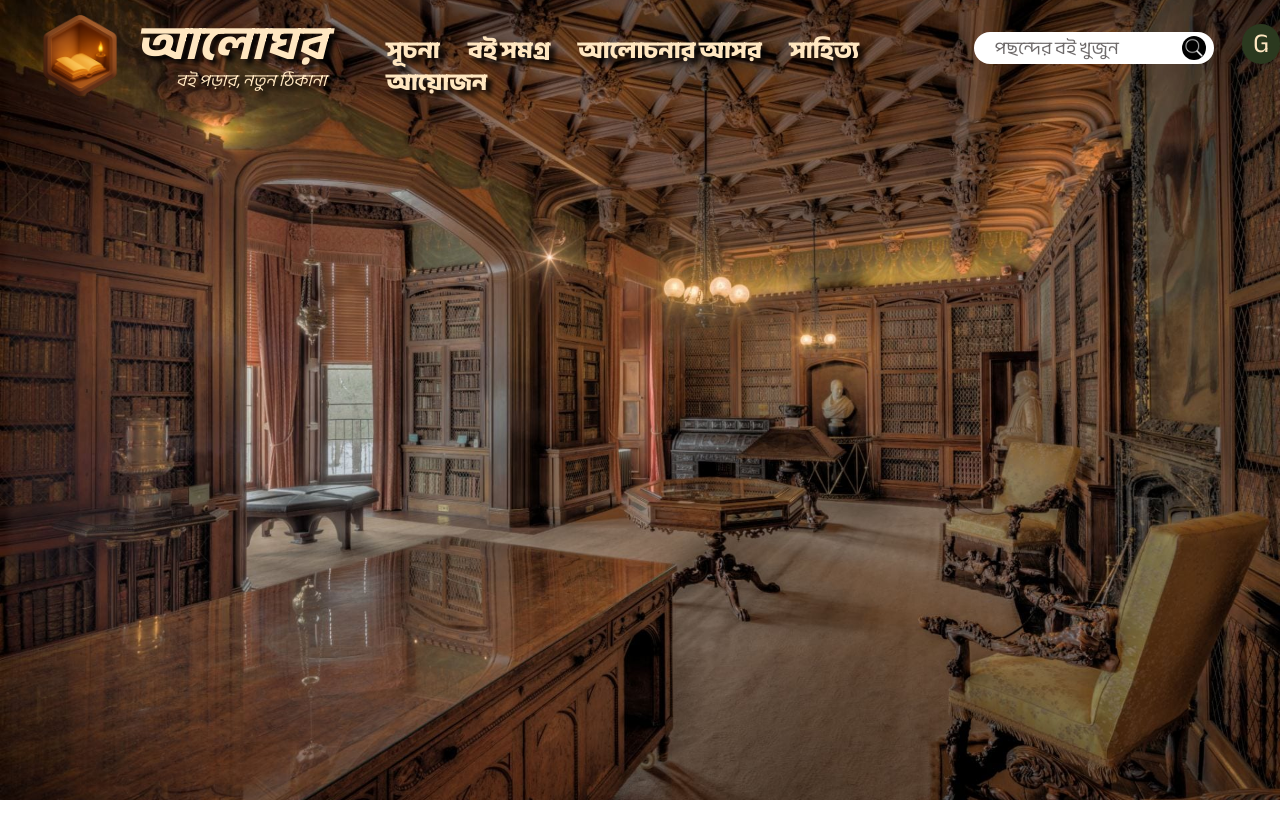
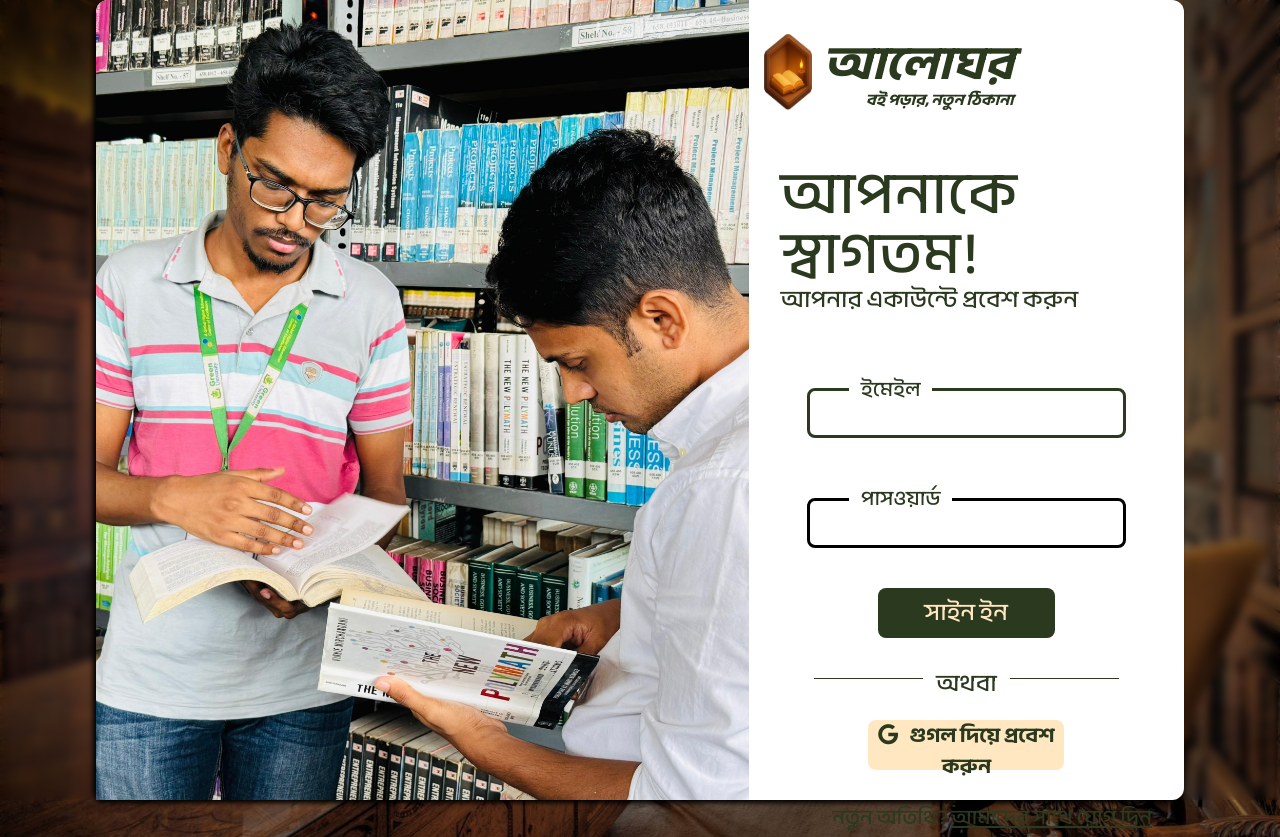
Before and after one commit to LTNEW52/Aloghor, a React (Vite) app in the folder Frontend/: page /User-Authentication in a window 1280 px wide. Before the commit the page ends 800 px from the top, so only its background shows below. Built offline with nearby package versions, Linux system fonts and the light colour scheme.

Commit message:
Added Login page

```diff
--- a/Frontend/src/App.jsx
+++ b/Frontend/src/App.jsx
@@ -1,19 +1,26 @@
 import {Routes , Route} from 'react-router-dom'
-import Navbar from './components/Navbar'
 import Home from './pages/Home'
 import Book from './pages/Book'
 import Discussion from './pages/Discussion'
 import Events from './pages/Events'
+import UserAuth from './pages/UserAuthentication'
+import MainPage from './mainPage'
+import Authentication from './Authentication'
 
 const App = () => {
     return (
         <>
-            <Navbar></Navbar>
             <Routes>
-                <Route path='/' element={<Home/>}></Route>
-                <Route path='/Book' element={<Book/>}></Route>
-                <Route path='/Discussion' element={<Discussion/>}></Route>
-                <Route path='/Events' element={<Events/>}></Route>
+                <Route element={<MainPage/>}>
+                    <Route path='/' element={<Home/>}></Route>
+                    <Route path='/Book' element={<Book/>}></Route>
+                    <Route path='/Discussion' element={<Discussion/>}></Route>
+                    <Route path='/Events' element={<Events/>}></Route>
+                </Route>
+
+                <Route element={<Authentication/>}>
+                    <Route path='/User-Authentication' element={<UserAuth/>}></Route>
+                </Route>
             </Routes>
         </>
     )
--- /dev/null
+++ b/Frontend/src/Authentication.jsx
@@ -0,0 +1,11 @@
+import { Outlet } from "react-router-dom"
+
+const Authentication = () => {
+    return (
+        <div>
+            <Outlet></Outlet>
+        </div>
+    )
+}
+
+export default Authentication
--- /dev/null
+++ b/Frontend/src/MainPage.jsx
@@ -0,0 +1,19 @@
+import Navbar from "./components/Navbar"
+import Footer from "./components/Footer"
+import { Outlet } from "react-router-dom"
+
+const MainPage = () => {
+    return (
+        <div className='min-h-screen flex flex-col relative'>
+            <Navbar></Navbar>
+            <div className='flex-grow relative'>
+                <Outlet></Outlet>
+            </div>
+            <Footer></Footer>
+        </div>
+    )
+}
+
+export default MainPage
+
+// Main Pages have Navbar and footer, thats why it is split from authentication page, as it doesn't need those.
--- a/Frontend/src/components/BookCard.jsx
+++ b/Frontend/src/components/BookCard.jsx
@@ -2,7 +2,7 @@ const BookCard = (props) => {
 
     return (
         <div className={props.tailCss}>
-            <img src={props.imgSrc} className="w-fit h-full" />
+            <img src={props.imgSrc} alt="Book Image" className="w-fit h-full" />
         </div>
     )
 }
--- a/Frontend/src/components/Footer.jsx
+++ b/Frontend/src/components/Footer.jsx
@@ -1,25 +1,32 @@
+import { useLocation } from "react-router-dom"
+
 const Footer = () => {
 
-     const date = new Date()
+    const date = new Date()
+
+    const location = useLocation() // Stores Current Location
+    const homePage = "/"
 
     return (
         <>
-            <div className="w-[50%] h-[320px] backgroundGolden absolute top-[53%] left-[7%] z-10 rounded-3xl border-none flex flex-row justify-evenly">
-                <div className="w-[40%] h-[100%] px-10 flex flex-col justify-evenly">
-                    <h1 className="text-4xl text-center underline">যোগাযোগ করুন</h1>
-                    <h1 className="text-[22px] ml-6 hover:text-2xl hover:underline"><a href="mailto:aloghor@gmail.com"><i class="fa-solid fa-envelope"></i> aloghor@gmail.com</a></h1>
-                    <h1 className="text-[22px] ml-6"><i class="fa-solid fa-phone"></i> ০১XXXXXXXXX</h1>
-                    <h1 className="text-[22px] ml-6"><i class="fa-solid fa-location-dot"></i> ঢাকা, বাংলাদেশ</h1>
+            <div className = {` ${location.pathname == homePage ? "w-[50%] h-[320px]" : "w-[75%] h-[300px]" } " textGreen backgroundGolden z-10 rounded-3xl border-none ml-[7%] -mt-[18%] boxShadowright " `} >
+                <div className="h-[90%] flex flex-row justify-evenly">
+                    <div className="w-[45%] h-[100%] flex flex-col justify-evenly">
+                        <h1 className="text-4xl pl-[23%] underline">যোগাযোগ করুন</h1>
+                        <h1 className="text-[22px] ml-6 hover:text-2xl hover:underline pl-[20%]"><a href="mailto:aloghor@gmail.com"><i class="fa-solid fa-envelope pr-2"></i> aloghor@gmail.com</a></h1>
+                        <h1 className="text-[22px] ml-6 pl-[20%]"><i class="fa-solid fa-phone pr-2"></i> ০১XXXXXXXXX</h1>
+                        <h1 className="text-[22px] ml-6 pl-[20%]"><i class="fa-solid fa-location-dot pr-2"></i> ঢাকা, বাংলাদেশ</h1>
+                    </div>
+
+                    <div className="w-[45%] h-[100%] flex flex-col justify-evenly">
+                        <h1 className="text-4xl pl-[23%] underline">অনুসরন করুন</h1>
+                        <h1 className="text-[22px] ml-10 hover:text-2xl hover:underline pl-[20%]"><a href="https://www.facebook.com/profile.php?id=100078409717405" target="blank"><i class="fa-brands fa-facebook pr-2"></i> আলোঘর </a></h1>
+                        <h1 className="text-[22px] ml-10 hover:text-2xl hover:underline pl-[20%]"><a href="https://x.com/LabibT" target="blank"><i class="fa-brands fa-x-twitter pr-2"></i> @Aloghor</a></h1>
+                        <h1 className="text-[22px] ml-10 hover:text-2xl hover:underline pl-[20%]"><a href="https://www.reddit.com/user/LTNEW52/" target="blank"><i class="fa-brands fa-reddit pr-2"></i> u/Aloghor</a></h1>
+                    </div>
                 </div>
 
-                <div className="w-[40%] h-[100%] px-10 flex flex-col justify-evenly">
-                    <h1 className="text-4xl text-center underline">অনুসরন করুন</h1>
-                    <h1 className="text-[22px] ml-10 hover:text-2xl hover:underline"><a href="https://www.facebook.com/profile.php?id=100078409717405" target="blank"><i class="fa-brands fa-facebook"></i> আলোঘর </a></h1>
-                    <h1 className="text-[22px] ml-10 hover:text-2xl hover:underline"><a href="https://x.com/LabibT" target="blank"><i class="fa-brands fa-x-twitter"></i> @Aloghor</a></h1>
-                    <h1 className="text-[22px] ml-10 hover:text-2xl hover:underline"><a href="https://www.reddit.com/user/LTNEW52/" target="blank"><i class="fa-brands fa-reddit"></i> u/Aloghor</a></h1>
-                </div>
-
-                <h1 className="text-1xl textGreen flex flex-row justify-baseline absolute bottom-1">© {date.getFullYear()} আলোঘর. সমস্ত অধিকার সংরক্ষিত. তৈরি করেছেন লাবীব তাহ্‌মিদ, কাওসার আহমেদ এবং জিনেদিন হাসান জিদান.</h1>
+                <h1 className="text-1xl flex flex-row justify-center">© {date.getFullYear()} আলোঘর. সমস্ত অধিকার সংরক্ষিত. তৈরি করেছেন লাবীব তাহ্‌মিদ, কাওসার আহমেদ এবং জিনেদিন হাসান জিদান.</h1>
             </div>
         </>
     )
@@ -28,3 +35,7 @@ const Footer = () => {
 export default Footer
 
 // Standard Footer page, nothing fancy!
+
+// UPDATE: Had to do more work, first fixed the copyright, took it and replaced it in another div, removing absolute and used flex flex-row.
+
+// The problem was, at first it was only for home. So when added in App.jsx, it broke, because of course it was made for home only. So removed the relative and absolute, and added margin left and minus margin top to align footer better.
--- /dev/null
+++ b/Frontend/src/components/LogIn.jsx
@@ -0,0 +1,48 @@
+import { Link } from "react-router-dom";
+
+const Login = () => {
+    return (
+        <div className="w-[100%] h-[100%] flex flex-row">
+            <img src="../public/Image/homePeopleReading.jpg" alt="Login Page Picture" className="w-[60%] h-[100%] object-cover rounded-tl-xl rounded-" />
+
+            <div className="w-[40%] h-[100%] textGreen rounded py-5">
+                <div className="flex flex-row w-fit h-fit cursor-default italic">
+                    <img src="../public/Image/Logo.png" alt="Aloghor Logo" className="w-[18%]"/>
+                    <div className="p-5 -ml-6 font-bold">
+                        <h1 className="text-5xl">আলোঘর</h1>
+                        <h3 className="text-1xl  text-right">বই পড়ার, নতুন ঠিকানা</h3>
+                    </div>
+                </div>
+
+                <div>
+                    <div className="h-[80%]">
+                        <div className="p-8 font-medium">
+                            <h1 className="text-6xl">আপনাকে স্বাগতম!</h1>
+                            <h1 className="text-2xl">আপনার একাউন্টে প্রবেশ করুন</h1>
+                        </div>
+
+                        <div className="p-10 h-fit flex flex-col items-center relative text-golden">
+                            <label htmlFor="email" className="absolute top-[8%] left-25 text-[1.3rem] font-medium px-3 bg-white">ইমেইল</label>
+                            <input type="email" className=" w-[90%] h-[50px] mb-15 border-3 border-blackborder-3 border- rounded-lg" />
+                            <label htmlFor="password" className="absolute top-[41%] left-25 text-[1.3rem] font-medium px-3 bg-white">পাসওয়ার্ড</label>
+                            <input type="password" className="w-[90%] h-[50px] mb-10 border-3 border-blackborder-3 border-black rounded-lg" />
+
+                            <button className="w-[50%] h-[50px] backgroundGreen textGolden text-2xl border-none rounded-lg hover:text-3xl font-medium cursor-pointer">সাইন ইন</button>
+                        </div>
+
+                        <hr className="w-[70%] m-auto"/>
+
+                        <div className="flex flex-col justify-center items-center">
+                            <h1 className="text-2xl -mt-[2.5%] bg-white px-[3%] font-medium">অথবা</h1>
+                            <button className="w-[45%] h-[50px] border-none mt-5 text-[1.3rem] backgroundGolden rounded-lg font-bold hover:text-2xl cursor-pointer"><i class="fa-brands fa-google pr-2"></i> গুগল দিয়ে প্রবেশ করুন</button>
+                        </div>
+
+                        <h1 className="text-right text-[1.3rem] m-8 font-medium">নতুন অতিথি? <Link to="" className="underline hover:text-2xl">আমাদের সাথে যোগ দিন</Link></h1>
+                    </div>
+                </div>
+            </div>
+        </div>
+    )
+}
+
+export default Login
--- a/Frontend/src/index.css
+++ b/Frontend/src/index.css
@@ -7,11 +7,11 @@
 }
 
 body {
-    background-image: url("../public/Image/background1.jpg");
+    background-image: url(../public/Image/background1.jpg);
+    background-repeat: no-repeat;
     background-position: center;
+    background-size: cover;
     background-attachment: fixed;
-    background-repeat: no-repeat;
-    background-size: cover;
 }
 
 @font-face {
--- a/Frontend/src/pages/Home.jsx
+++ b/Frontend/src/pages/Home.jsx
@@ -2,7 +2,6 @@ import BanglaClock from "../components/BanglaClock"
 import LiteratureNews from "../components/LiteratureNews"
 import RecentAdded from "../components/RecentAdded"
 import DiscussionOverview from "../components/DiscussionOverview"
-import Footer from "../components/Footer"
 
 const Home = () => {
 
@@ -20,12 +19,8 @@ const Home = () => {
 
             <DiscussionOverview></DiscussionOverview>
 
-            <div className="w-[100%] relative">
-                <Footer></Footer>
-
-                <div className="w-[50%] h-[730px] ml-auto overflow-hidden">
-                    <img src="../public/image/homePeopleReading.jpg" alt="" className="h-[920px] object-cover rounded-full translate-x-[10%]"/>
-                </div>
+            <div className="w-[50%] h-[730px] ml-auto overflow-hidden relative">
+                <img src="../public/image/homePeopleReading.jpg" alt="" className="h-[920px] object-cover rounded-full translate-x-[10%] absolute"/>
             </div>
         </>
     )
--- a/Frontend/src/pages/UserAuthentication.jsx
+++ b/Frontend/src/pages/UserAuthentication.jsx
@@ -1,6 +1,12 @@
+import Login from "../components/login"
+
 const UserAuth = () => {
     return (
-        <h1>This is User authentication</h1>
+        <div className="min-h-screen backdrop-blur-xs flex flex-col justify-center items-center">
+            <div className="w-[85%] h-[800px] border-none bg-white boxShadowleft rounded-xl">
+                <Login></Login>
+            </div>
+        </div>
     )
 }
 
```
Also changed, not shown: Frontend/src/components/Navbar.jsx (+6 -4 lines).
